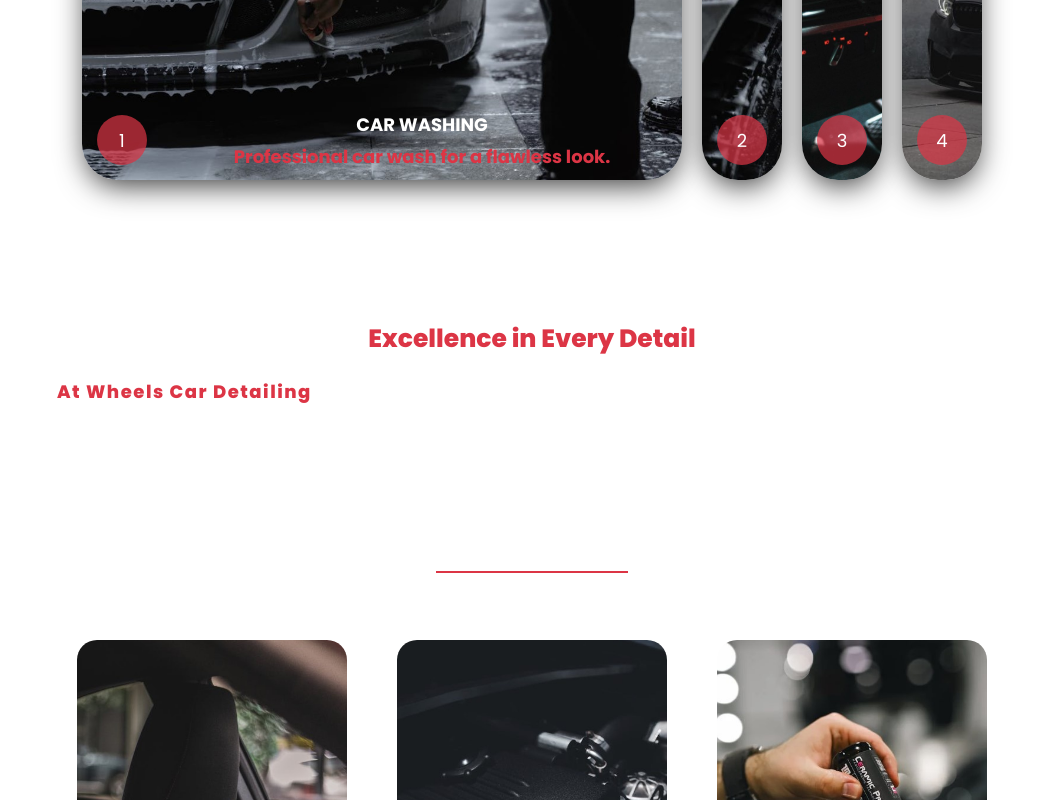
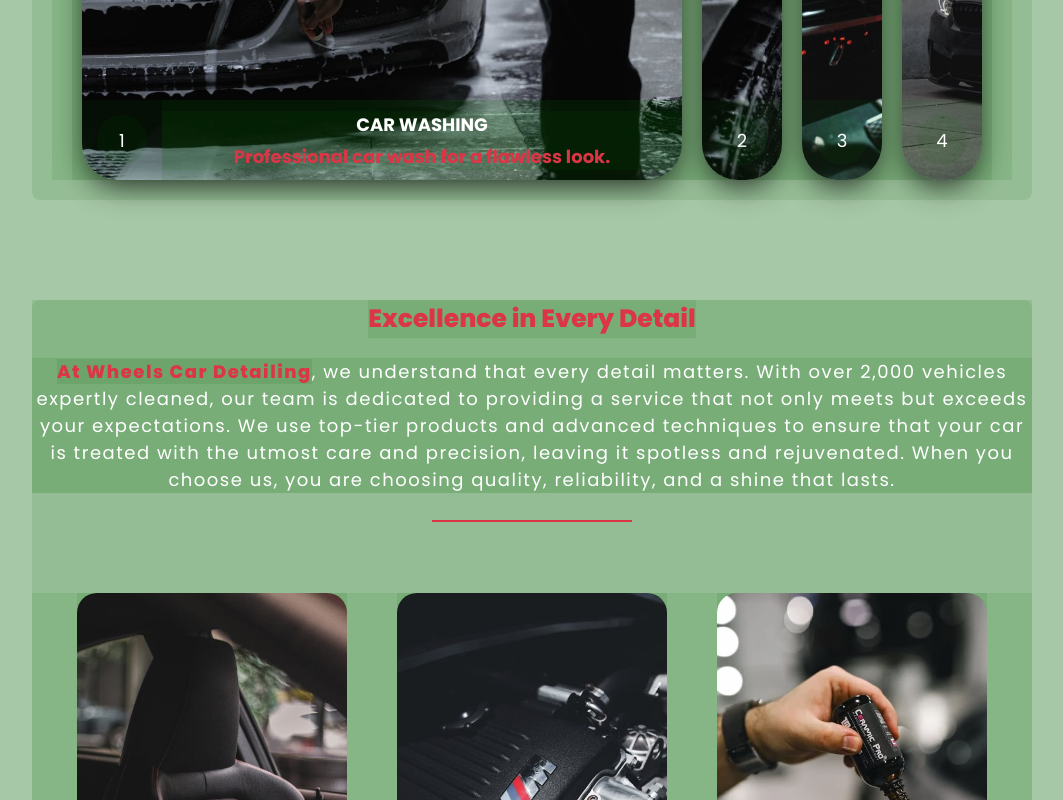
Before and after one commit to MarkoP00/wheels-car-detailing, a Vue app: page / in a window 1280 px wide. Shown: the part 1474-2274 px from the top of the page, without its empty margins (108-1171 px from the left). Built offline with nearby package versions, Linux system fonts and the light colour scheme.

Commit message:
Trying to fix responsivnes

```diff
--- a/src/App.vue
+++ b/src/App.vue
@@ -27,6 +27,7 @@ import UserForm from "./components/UserForm.vue";
   text-decoration: none;
   color: #fff;
   font-size: 18px;
+  background: rgb(0 100 0 /0.1) !important;
 }
 main {
   margin-top: 100px;
--- a/src/pages/Services.vue
+++ b/src/pages/Services.vue
@@ -135,7 +135,6 @@ main {
   gap: 100px;
   max-width: 1000px;
   text-align: center;
-  padding: 20px;
   border-radius: 8px;
 }
 .servicesTitle {
```
